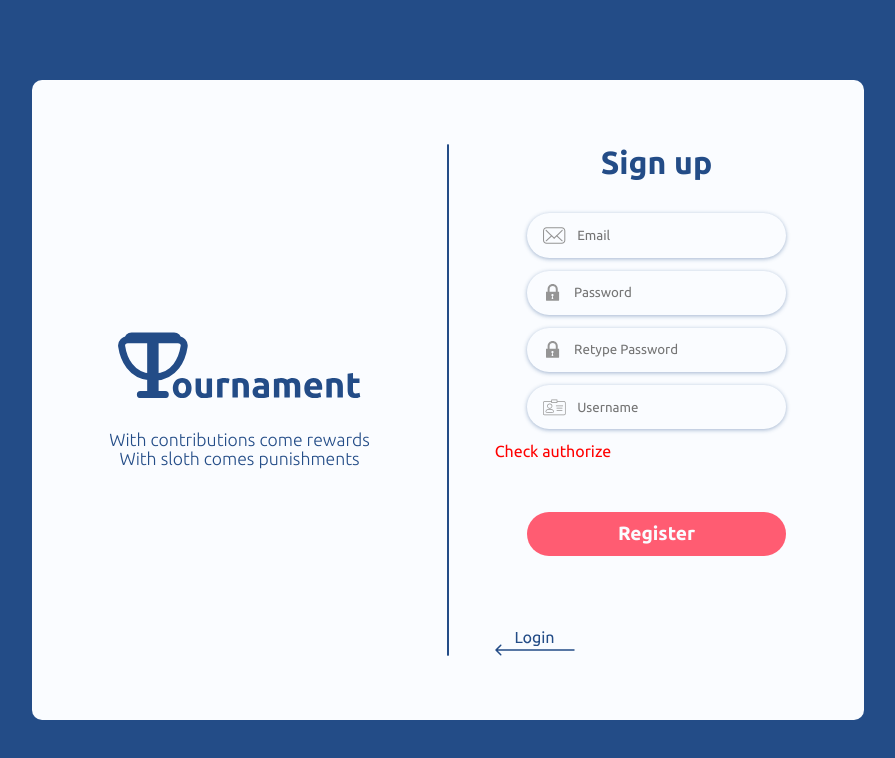
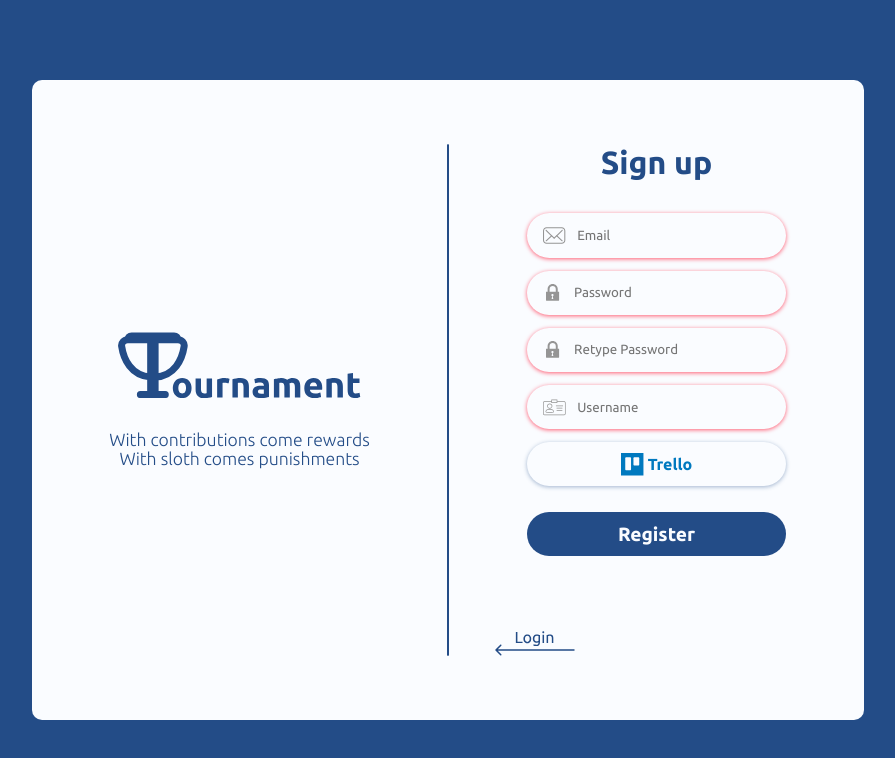
Before and after one commit to Edward2362/Tournament---SEPM, a Nuxt app in the folder Tournament - frontend/: page /authentication in a window 1280 px wide. Both pictures are taken after a click on the icon 970 px from the left and 641 px from the top of the page. Shown: the top 758 px of the page, without its empty margins (192-1087 px from the left). Built offline with nearby package versions, Linux system fonts and the light colour scheme.

Commit message:
update front end authentication

```diff
--- a/Tournament - frontend/assets/styles/authentication.css
+++ b/Tournament - frontend/assets/styles/authentication.css
@@ -145,6 +145,7 @@
     padding: 5%;
     box-shadow: #234d8769 0px 1px 4px;
     border-radius: 50px;
+    position: relative;
 }
 
 .form-input-body input {
@@ -168,7 +169,23 @@
     justify-content: center;
     height: 16%;
     margin: auto;
-    margin-top: 16%;
+    margin-top: 7%;
+    padding: 1% 0;
+    background-color: #FF5C72;
+    border-radius: 50px;
+    position: relative;
+    cursor: pointer;
+    transition: all 0.3s ease-in-out;
+    z-index: 1;
+}
+
+.form-submit.register {
+    width: 80%;
+    display: flex;
+    justify-content: center;
+    height: 16%;
+    margin: auto;
+    margin-top: 8%;
     padding: 1% 0;
     background-color: #FF5C72;
     border-radius: 50px;
@@ -253,3 +270,139 @@
 .check-auth {
     color: red;
 }
+
+.invalid {
+    box-shadow: #FF5C72 0px 1px 4px !important;
+}
+
+.tooltip {
+    position: absolute;
+    visibility: hidden;
+    background-color: #234C87;
+    width: 90%;
+    text-align: center;
+    top: 0;
+    left: 50%;
+    transform: translate(-50%, -50%) scale(0.1);
+    font-size: 80%;
+    color: #FAFCFF;
+    border: solid;
+    border-color: #234C87;
+    padding: 2% 5%;
+    transition: all 0.1s ease-in-out;
+    border-radius: 10px;
+}
+
+.tooltip::after {
+    content: "";
+    position: absolute;
+    top: 100%;
+    left: 50%;
+    margin-left: -10px;
+    border-width: 10px;
+    border-style: solid;
+    border-color: #234C87 transparent transparent transparent;
+}
+
+.form-input-body.invalid:hover .tooltip {
+    visibility: visible;
+    transform: translate(-50%, -50%) scale(1);
+    top: -60%;
+}
+
+.form-input-body.invalid:hover .tooltip.pass {
+    visibility: visible;
+    transform: translate(-50%, -50%) scale(1);
+    top: -100%;
+}
+
+.form-input-body.invalid:hover .tooltip.retype {
+    visibility: visible;
+    transform: translate(-50%, -50%) scale(1);
+    top: -80%;
+}
+
+.trello-authorize {
+    width: 80%;
+    display: flex;
+    justify-content: center;
+    align-items: center;
+    height: 100%;
+    margin: auto;
+    padding: 1% 0;
+    /* border: solid #0079BF; */
+    border-radius: 50px;
+    position: relative;
+    cursor: pointer;
+    z-index: 1;
+    color: #0079BF;
+    transition: all 0.1s ease-in-out;
+    box-shadow: #234d8769 0px 1px 4px;
+}
+
+.trello-authorize:hover .tooltip {
+    visibility: visible;
+    transform: translate(-50%, -50%) scale(1);
+    top: -72%;
+}
+
+.trello {
+    display: flex;
+    align-items: center;
+    justify-content: space-between;
+    font-weight: 700;
+}
+
+.trello p {
+    padding-left: 4px;
+}
+
+.synchronized {
+    background-color: #0079BF;
+    color: #FAFCFF;
+}
+
+.synchronized .background {
+    fill: #FAFCFF;
+}
+
+.synchronized path {
+    fill: #0079BF;
+}
+
+.trello-authorize.synchronized:hover .tooltip {
+    visibility: hidden;
+}
+
+.disabled {
+    background-color: #234C87 !important;
+}
+
+.form-submit.disabled {
+    cursor: default;
+}
+
+.form-submit.disabled input {
+    cursor: default;
+}
+
+.form-submit.disabled::before {
+    background-color: #234C87;
+    cursor: default;
+}
+
+.form-submit.disabled:hover::before {
+    transition: 0.3s all ease-in-out;
+    background-color: #234C87;
+    cursor: default;
+}
+
+.notification {
+    width: 80%;
+    padding: 0 5%;
+    font-size: 85%;
+    color: #FF5C72;
+    visibility: hidden;
+    opacity: 0;
+    transition: all 0.3s ease-in-out;
+}
--- a/Tournament - frontend/assets/styles/header.css
+++ b/Tournament - frontend/assets/styles/header.css
@@ -44,7 +44,7 @@ header>a {
     align-items: center;
     padding: 3% 4.5%;
     border-radius: 10px;
-    transition: all 0.3s ease-in-out;
+    transition: all 0.5s ease-in-out;
 }
 
 .nav-holder div:hover {
--- a/Tournament - frontend/assets/styles/main.css
+++ b/Tournament - frontend/assets/styles/main.css
@@ -55,7 +55,7 @@ a {
 .blur {
     position: fixed;
     top: 0;
-    background-color: #234d8728;
+    background-color: rgba(0, 0, 0, 0.467);
     z-index: 999;
     width: 100vw;
     height: 100vh;
@@ -79,6 +79,6 @@ a {
 }
 
 .active-pop-up {
-    visibility: visible;
-    opacity: 1;
+    visibility: visible !important;
+    opacity: 1 !important;
 }
--- a/Tournament - frontend/components/RegisterForm.vue
+++ b/Tournament - frontend/components/RegisterForm.vue
@@ -3,7 +3,7 @@
     <form class="form" action="" method="POST">
       <div class="form-name"><h1>Sign up</h1></div>
       <div class="form-input">
-        <div class="form-input-body">
+        <div class="form-input-body" :class="{ invalid: !email.isValid }">
           <div class="input-icon">
             <svg
               width="23"
@@ -39,12 +39,14 @@
             class="icon"
             value
             placeholder="Email"
-            v-model="email"
+            v-model="email.value"
+            @input="validateEmail"
           />
+          <div class="tooltip">Require valid email</div>
         </div>
       </div>
       <div class="form-input">
-        <div class="form-input-body">
+        <div class="form-input-body" :class="{ invalid: !password.isValid }">
           <div class="input-icon">
             <svg
               width="14"
@@ -66,12 +68,20 @@
             class="icon"
             value
             placeholder="Password"
-            v-model="password"
+            v-model="password.value"
+            @input="validatePass"
           />
+          <div class="tooltip pass">
+            Password must contain at least 8 characters with uppercase,
+            lowercase, number and symbol
+          </div>
         </div>
       </div>
       <div class="form-input">
-        <div class="form-input-body">
+        <div
+          class="form-input-body"
+          :class="{ invalid: !retypePassword.isValid }"
+        >
           <div class="input-icon">
             <svg
               width="14"
@@ -93,12 +103,16 @@
             class="icon"
             value
             placeholder="Retype Password"
-            v-model="retypepassword"
+            v-model="retypePassword.value"
+            @input="validateRePass"
           />
+          <div class="tooltip retype">
+            Retype password must the same with password
+          </div>
         </div>
       </div>
       <div class="form-input">
-        <div class="form-input-body">
+        <div class="form-input-body" :class="{ invalid: username == '' }">
           <div class="input-icon">
             <svg
               width="24"
@@ -120,20 +134,51 @@
             placeholder="Username"
             v-model="username"
           />
+          <div class="tooltip">Require username</div>
         </div>
       </div>
-      <div :class="{ 'check-auth': !auth }">Check authorize</div>
-      <div class="form-submit" @click="authorizeTrello">
+      <div class="form-input">
+        <div
+          class="trello-authorize"
+          :class="{ synchronized: auth }"
+          @click="authorizeTrello"
+        >
+          <div class="trello">
+            <svg
+              width="23"
+              height="23"
+              viewBox="0 0 23 23"
+              fill="none"
+              xmlns="http://www.w3.org/2000/svg"
+            >
+              <path
+                class="background"
+                d="M22.4388 0H0.00657579C0.00294408 0 0 0.00294408 0 0.00657579V22.4388C0 22.4424 0.00294408 22.4453 0.00657579 22.4453H22.4388C22.4424 22.4453 22.4453 22.4424 22.4453 22.4388V0.00657579C22.4453 0.00294408 22.4424 0 22.4388 0Z"
+                fill="#0079BF"
+              />
+              <path
+                d="M17.2296 4.16455H13.4595C12.9026 4.16455 12.4512 4.61598 12.4512 5.17284V11.3979C12.4512 11.9548 12.9026 12.4062 13.4595 12.4062H17.2296C17.7864 12.4062 18.2379 11.9548 18.2379 11.3979V5.17284C18.2379 4.61598 17.7864 4.16455 17.2296 4.16455Z"
+                fill="#FAFCFF"
+              />
+              <path
+                d="M9.03036 4.16455H5.26024C4.70338 4.16455 4.25195 4.61598 4.25195 5.17284V16.1325C4.25195 16.6893 4.70338 17.1408 5.26024 17.1408H9.03036C9.58722 17.1408 10.0386 16.6893 10.0386 16.1325V5.17284C10.0386 4.61598 9.58722 4.16455 9.03036 4.16455Z"
+                fill="#FAFCFF"
+              />
+            </svg>
+            <p>Trello</p>
+          </div>
+          <div class="tooltip">Require synchronize Trello account</div>
+        </div>
+      </div>
+      <div class="form-submit register" :class="{ disabled: disabledButton }">
         <input
           type="submit"
           class="submit_button"
           form="register"
           value="Register"
-          v-on:click="Signup"
+          @click="Signup"
+          :disabled="disabledButton"
         />
-      </div>
-      <div>
-        {{ errormessage }}
       </div>
     </form>
   </div>
@@ -145,16 +190,37 @@ export default {
   name: "RegisterForm",
   data() {
     return {
-      password: "",
-      retypepassword: "",
-      email: "",
+      password: {
+        value: "",
+        isValid: false,
+      },
+      retypePassword: {
+        value: "",
+        isValid: false,
+      },
+      email: {
+        value: "",
+        isValid: false,
+      },
       username: "",
-      errormessage: "",
       auth: false,
     };
   },
+  watch: {
+    "password.value"(input) {
+      console.log("watcher", input);
+    },
+  },
   computed: {
-
+    disabledButton() {
+      return !(
+        this.email.isValid &&
+        this.password.isValid &&
+        this.retypePassword.isValid &&
+        this.username != "" &&
+        this.auth
+      );
+    },
   },
   methods: {
     authorizeTrello() {
@@ -170,7 +236,7 @@ export default {
 
       Trello.authorize({
         type: "popup",
-        name: "Getting Started Application",
+        name: "Tournament",
         scope: {
           read: "true",
           write: "true",
@@ -179,6 +245,34 @@ export default {
         success: authenticationSuccess,
         error: authenticationFailure,
       });
+    },
+    validateEmail() {
+      var valid = /^\w+([\.-]?\w+)*@\w+([\.-]?\w+)*(\.\w{2,3})+$/.test(
+        this.email.value
+      );
+      if (valid) {
+        this.email.isValid = true;
+      } else {
+        this.email.isValid = false;
+      }
+    },
+    validatePass() {
+      var valid =
+        /^(?=.*[a-z])(?=.*[A-Z])(?=.*[0-9])(?=.*[$@$!%*?&_]){8,}/.test(
+          this.password.value
+        );
+      if (valid) {
+        this.password.isValid = true;
+      } else {
+        this.password.isValid = false;
+      }
+    },
+    validateRePass() {
+      if (this.password.value == this.retypePassword.value) {
+        this.retypePassword.isValid = true;
+      } else {
+        this.retypePassword.isValid = false;
+      }
     },
     async Signup(e) {
       e.preventDefault();
```
Also changed, not shown: Tournament - frontend/components/LoginForm.vue (+40 -22 lines), Tournament - frontend/assets/images/Trello-icon.svg (added).
